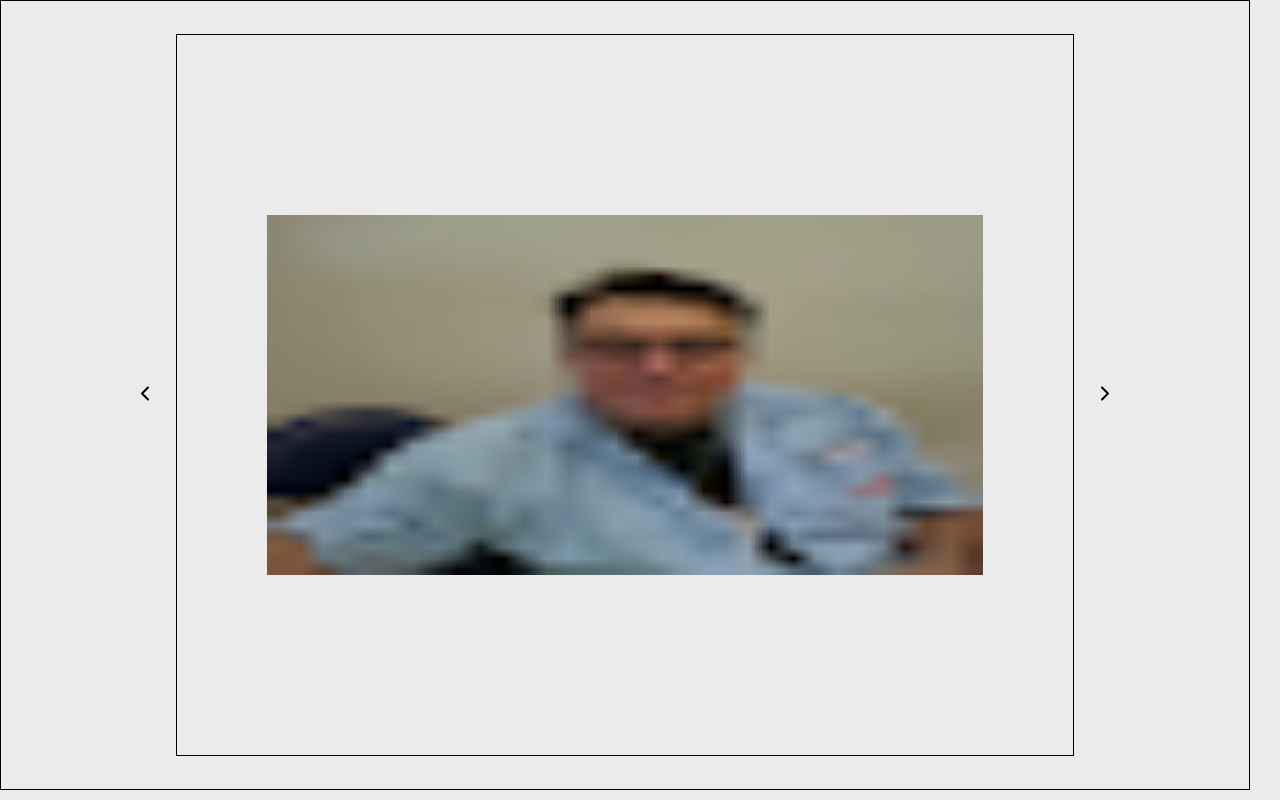
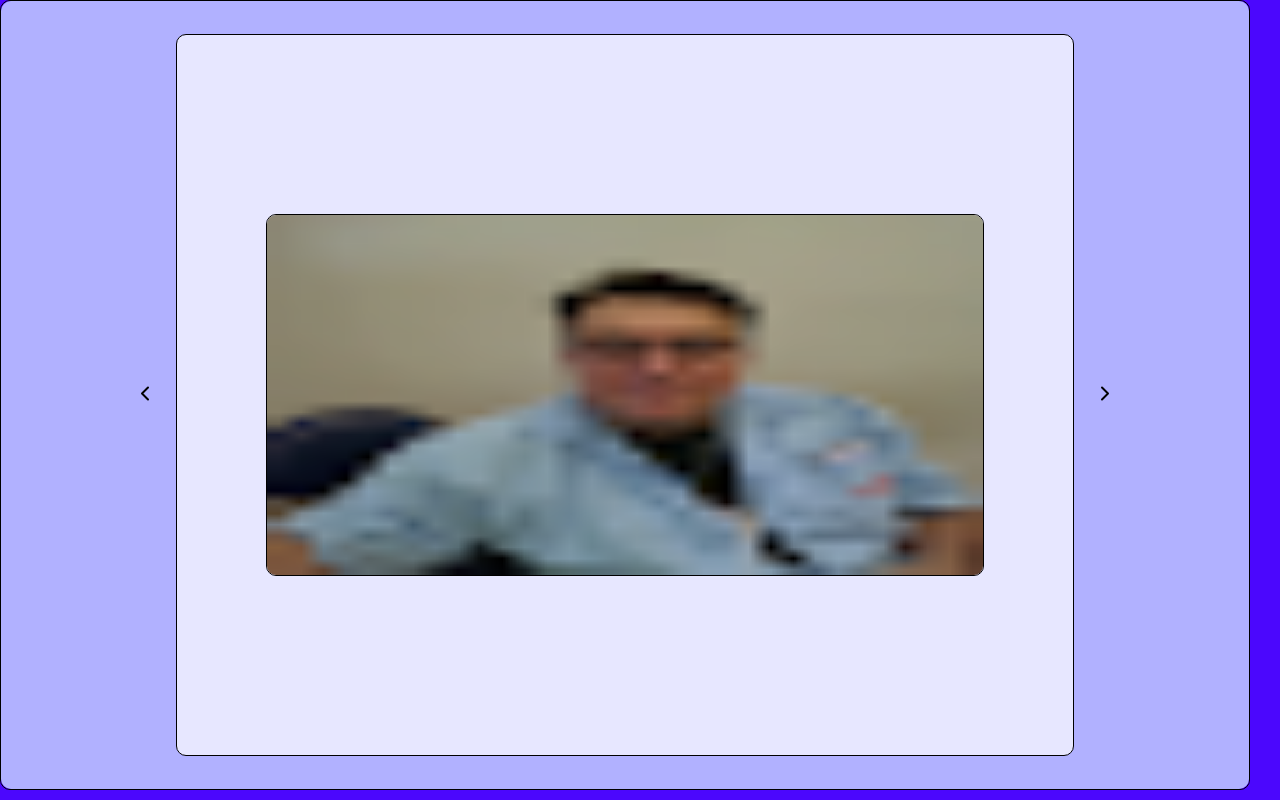
Before and after one commit to MPaulino0510/Carousel, a plain HTML site: page index.html in a window 1280 px wide. Drawn offline with Linux system fonts and the light colour scheme.

Commit message:
Salvando alterações

```diff
--- a/style.css
+++ b/style.css
@@ -13,10 +13,11 @@ body {
     margin: 0;
     padding: 0;
     border: 0.03rem solid;
+    border-radius: 10px;
     width: 97.5vw;
     min-width: 243px;
     height: 98.5vh;
-    background: var(--cinza);
+    background: var(--azul-300);
 }
 
 main {
@@ -26,7 +27,8 @@ main {
     flex-direction: column;
     width: 100%;
     height: 100%;
-    background: var(--cinza);
+    background: var(--azul-200);
+    border-radius: 10px;
 }
 
 .container {
@@ -35,10 +37,12 @@ main {
     justify-content: center;
     align-items: center;
     border: 0.03rem solid;
+    border-radius: 10px;
     background: var(--cinza);
     width: 70%;
     height: 90%;
     transition: background-color 0.4s ease-in-out;
+    background: var(--azul-100);
 }
 
 #carousel {
@@ -47,6 +51,12 @@ main {
     display: flex;
     justify-content: center;
     align-items: center;
+    border: 1.5px solid black;
+    border-radius: 10px;
+}
+#carousel:hover{
+    transform: scale(1.1);
+    cursor: pointer;
 }
 
 #btnEsquerda, #btnDireita {
@@ -71,11 +81,11 @@ main {
 }
 
 #btnEsquerda:hover {
-    transform: translateY(-50%) scale(1.2);
+    transform: translateY(-50%) scale(1.3);
 }
 
 #btnDireita:hover {
-    transform: translateY(-50%) scale(1.2);
+    transform: translateY(-50%) scale(1.3);
 }
 
 #btnEsquerda:active {
```
